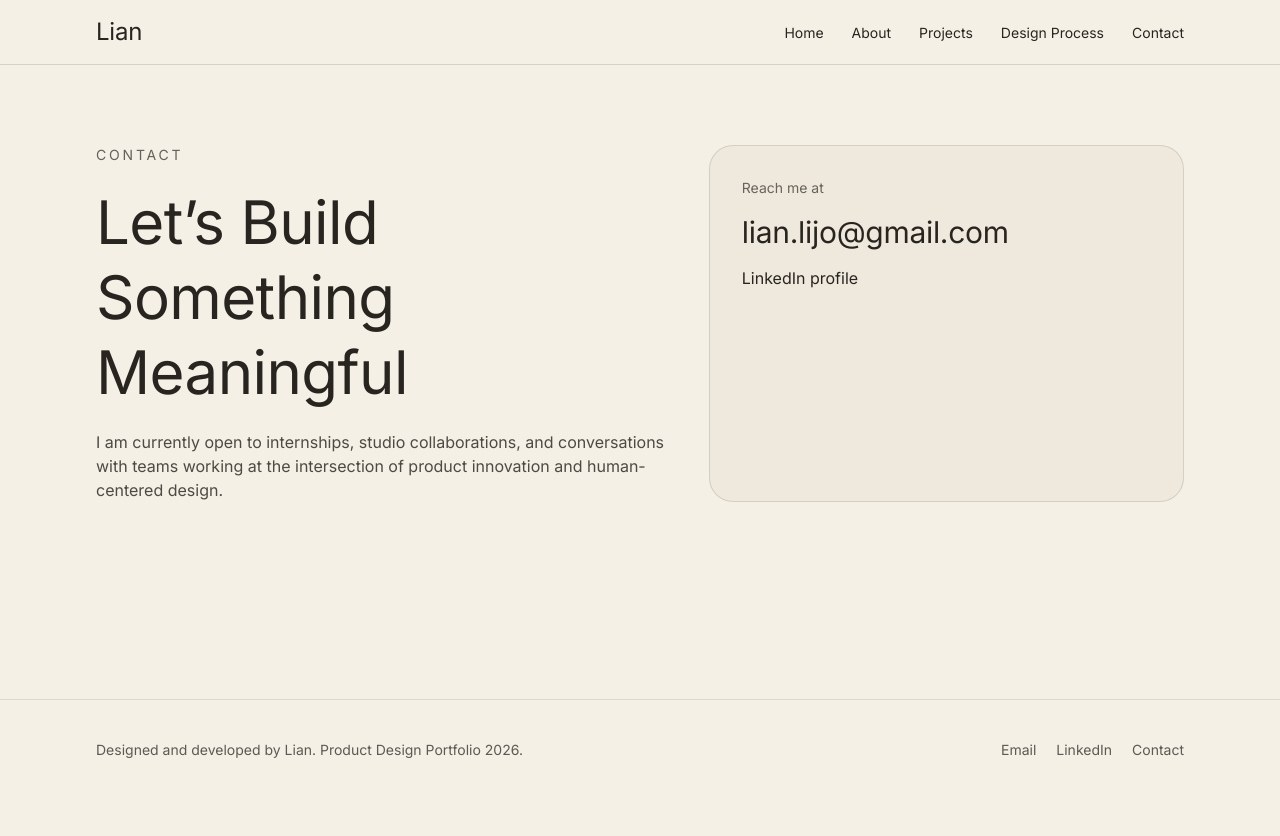
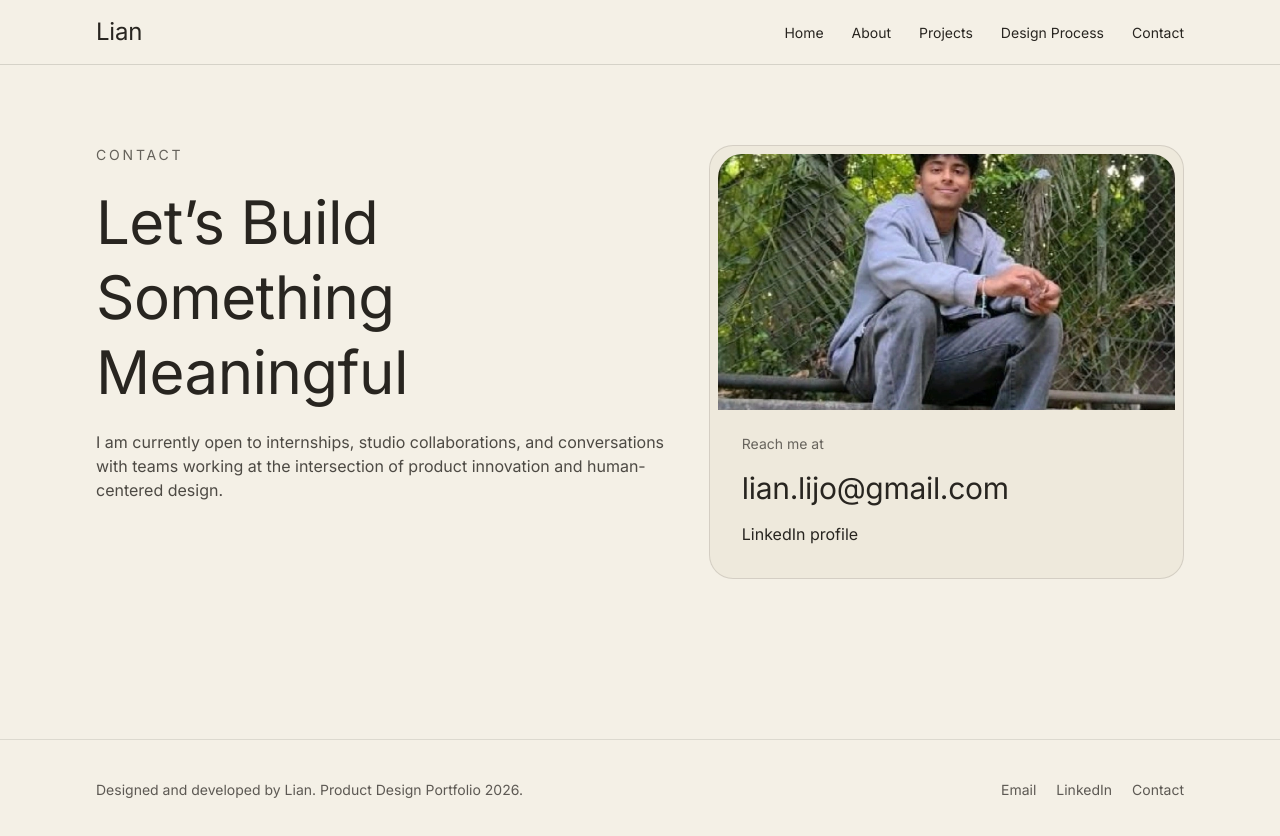
Before and after one commit to xatdev/lian-portfolio, a Next.js app: page /contact in a window 1280 px wide. Shown: the top 836 px of the page. Before the commit the page ends 800 px from the top, so only its background shows below. Built offline with nearby package versions, Linux system fonts and the light colour scheme.

Commit message:
Add portrait photo to contact page

```diff
--- a/src/app/contact/page.tsx
+++ b/src/app/contact/page.tsx
@@ -1,4 +1,5 @@
 import { AnimatedReveal } from "@/components/animated-reveal";
+import Image from "next/image";
 import Link from "next/link";
 
 export default function ContactPage() {
@@ -13,7 +14,18 @@ export default function ContactPage() {
         </p>
       </AnimatedReveal>
 
-      <AnimatedReveal delay={0.1} className="space-y-4 rounded-3xl border border-line/80 bg-panel/70 p-6 md:p-8">
+      <AnimatedReveal delay={0.1} className="space-y-6 rounded-3xl border border-line/80 bg-panel/70 p-6 md:p-8">
+        <div className="relative -mx-6 -mt-6 h-56 w-[calc(100%+3rem)] overflow-hidden rounded-t-3xl md:h-64">
+          <Image
+            src="/images/lian-background.png"
+            alt="Lian portrait"
+            fill
+            priority
+            sizes="(max-width: 768px) 100vw, 45vw"
+            className="object-cover object-center"
+          />
+        </div>
+        <div className="space-y-4">
           <p className="text-sm text-sand/68">Reach me at</p>
           <Link href="mailto:lian.lijo@gmail.com" className="block display text-2xl text-mint md:text-3xl">
             lian.lijo@gmail.com
@@ -25,6 +37,7 @@ export default function ContactPage() {
           >
             LinkedIn profile
           </Link>
+        </div>
       </AnimatedReveal>
     </section>
   );
```
Lines whose indentation alone changed are shown as unchanged.
